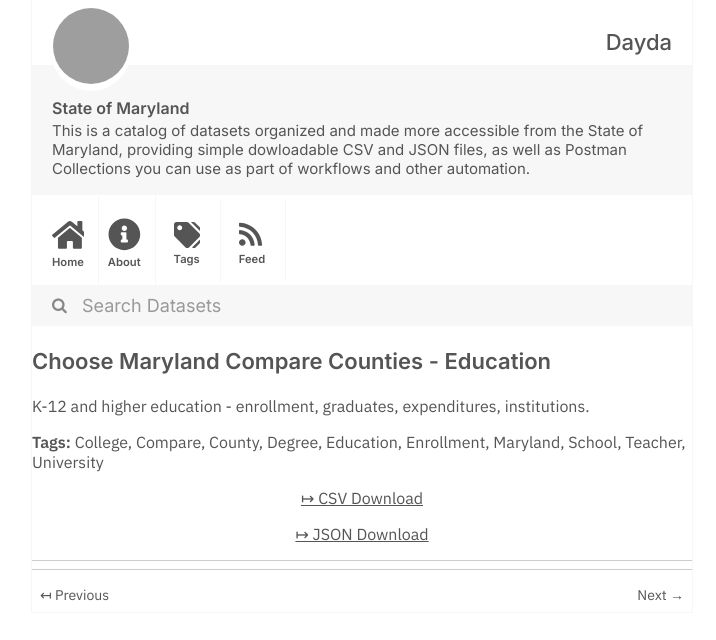
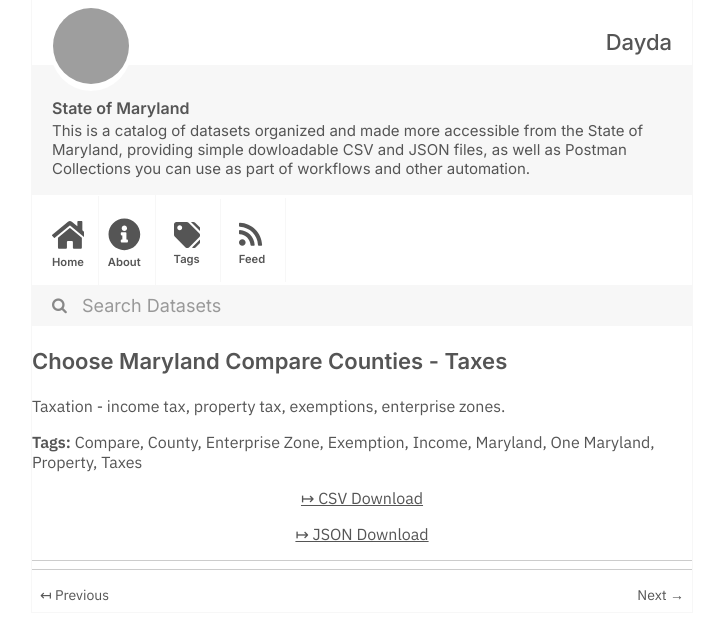
Before and after one commit to dayda-entities/state-of-maryland, a Jekyll site: the page built from _posts/2020-11-10-choose-maryland-compare-counti.md, in a window 1280 px wide, cut to the strip 0-640 px from the top of the page. Shown: the whole strip, without its empty margins (278-994 px from the left). Built offline with Jekyll 4.4.1, drawn with Linux system fonts in a browser that asks for light colours; grey boxes are pictures that could not be loaded.

Commit message:
Publish Data

```diff
--- a/_posts/2020-11-10-choose-maryland-compare-counti.md
+++ b/_posts/2020-11-10-choose-maryland-compare-counti.md
@@ -1,26 +1,25 @@
 ---
-title: Choose Maryland  Compare Counties - Education
-created: '2020-11-10T17:24:01.030321'
-modified: '2020-11-10T17:24:01.030329'
+title: Choose Maryland  Compare Counties - Taxes
+created: '2020-11-10T17:24:15.778499'
+modified: '2020-11-10T17:24:15.778506'
 state: active
 type: dataset
 tags:
-  - College
   - Compare
   - County
-  - Degree
-  - Education
-  - Enrollment
+  - Enterprise Zone
+  - Exemption
+  - Income
   - Maryland
-  - School
-  - Teacher
-  - University
+  - One Maryland
+  - Property
+  - Taxes
 groups:
   - Local Government
-csv_url: 'https://opendata.maryland.gov/api/views/63pe-mygy/rows.csv?accessType=DOWNLOAD'
+csv_url: 'https://opendata.maryland.gov/api/views/9rx9-sduc/rows.csv?accessType=DOWNLOAD'
 json_url: >-
-  https://opendata.maryland.gov/api/views/63pe-mygy/rows.json?accessType=DOWNLOAD
+  https://opendata.maryland.gov/api/views/9rx9-sduc/rows.json?accessType=DOWNLOAD
 layout: post
 
 ---
-K-12 and higher education - enrollment, graduates, expenditures, institutions.
+Taxation - income tax, property tax, exemptions, enterprise zones.
```
